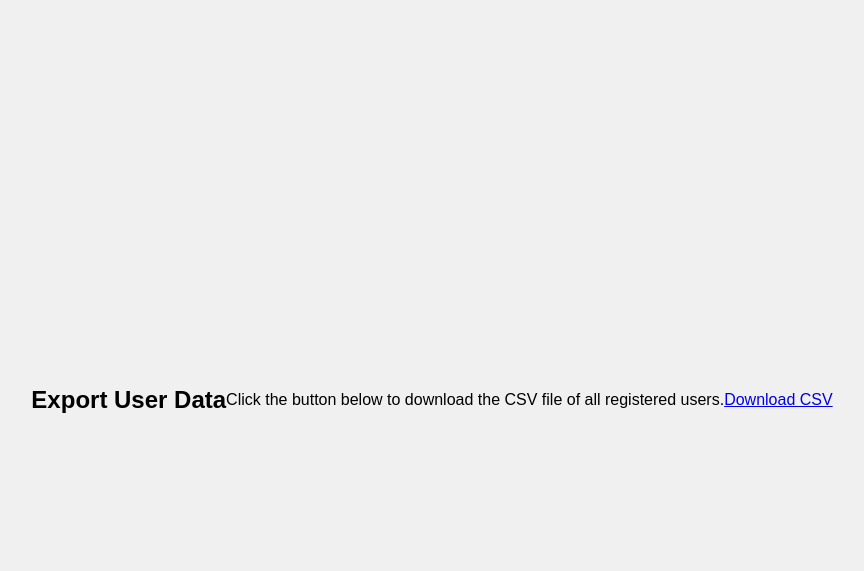
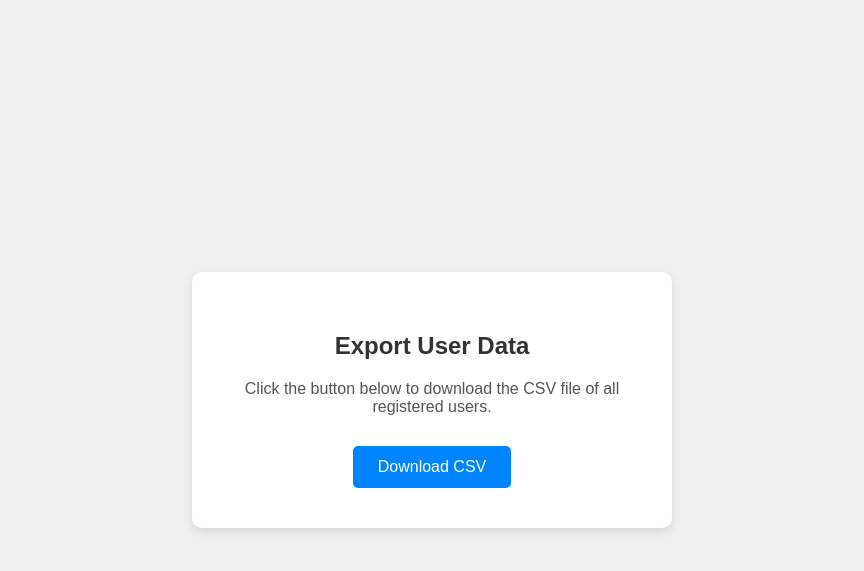
Before and after one commit to hjum84/bcc4, a Flask app: template templates/export.html in a window 1280 px wide. Shown: the top 571 px of the page, without its empty margins (208-1072 px from the left). Run offline with Flask 3, Linux system fonts and the light colour scheme; the template is opened without the code that fills it, so the values that code supplies are empty.

Commit message:
update export.html main.py and delete_registration.html

```diff
--- a/main.py
+++ b/main.py
@@ -312,6 +312,13 @@ def show_users():
     session.close()
     return jsonify(user_list)  # 모든 등록된 사용자 정보를 JSON 형태로 반환
 
+# This new route serves the export.html page so that when you visit /export,
+# the page with the "Download CSV" button is rendered.
+@app.route('/export')
+@requires_auth
+def export_page():
+    return render_template('export.html')
+
 # Render 배포용 포트 설정
 if __name__ == '__main__':
     port = int(os.environ.get("PORT", 5000))
--- a/templates/export.html
+++ b/templates/export.html
@@ -4,11 +4,56 @@
   <meta charset="UTF-8">
   <title>Export Users</title>
   <link rel="stylesheet" href="{{ url_for('static', filename='styles.css') }}">
+  <style>
+    /* Custom styling for the Export page */
+    body {
+      background-color: #f0f0f0; /* Light background matching the chat page */
+      font-family: Arial, sans-serif;
+      margin: 0;
+      display: flex;
+      align-items: center;
+      justify-content: center;
+      height: 100vh;
+    }
+    .export-container {
+      background-color: #fff;
+      padding: 40px;
+      border-radius: 10px;
+      box-shadow: 0 4px 10px rgba(0, 0, 0, 0.1);
+      text-align: center;
+      max-width: 400px;
+      width: 100%;
+    }
+    .export-container h2 {
+      margin-bottom: 20px;
+      color: #333;
+      font-size: 24px;
+    }
+    .export-container p {
+      margin-bottom: 30px;
+      color: #555;
+      font-size: 16px;
+    }
+    .export-button {
+      display: inline-block;
+      background-color: #0084ff;
+      color: #fff;
+      padding: 12px 25px;
+      border-radius: 5px;
+      text-decoration: none;
+      font-size: 16px;
+      transition: background-color 0.3s ease;
+    }
+    .export-button:hover {
+      background-color: #006bbd;
+    }
+  </style>
 </head>
 <body>
-  <h2>Export User Data</h2>
-  <p>Click the button below to download the CSV file of all registered users.</p>
-  <!-- The anchor tag points directly to the CSV export route -->
-  <a href="{{ url_for('export_users') }}" class="export-button">Download CSV</a>
+  <div class="export-container">
+    <h2>Export User Data</h2>
+    <p>Click the button below to download the CSV file of all registered users.</p>
+    <a href="{{ url_for('export_users') }}" class="export-button">Download CSV</a>
+  </div>
 </body>
 </html>
```
Also changed, not shown: templates/delete_registration.html (+62 -3 lines).
